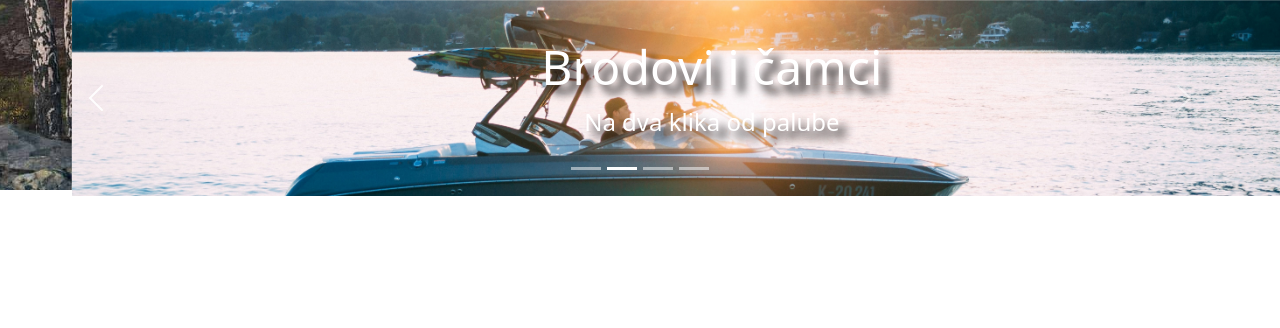
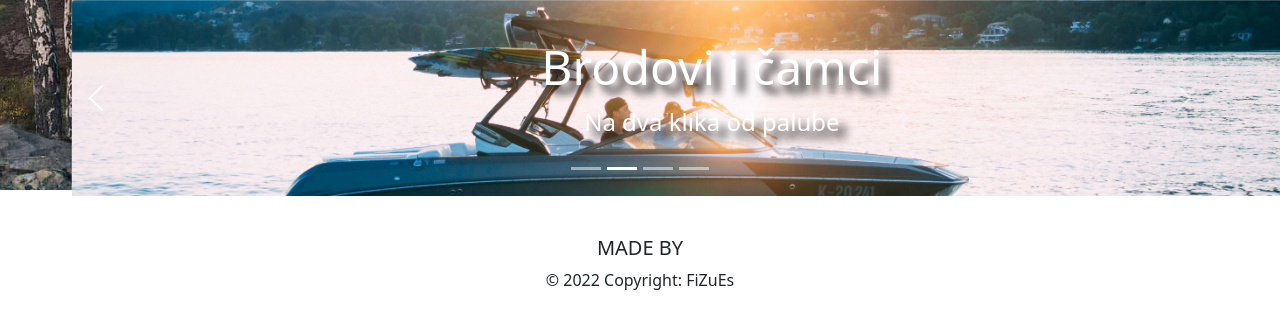
Before and after one commit to SteX266/mrs-isa, a React (Create React App) app in the folder frontend/: page / in a window 1280 px wide. Shown: the top 328 px of the page. Built offline with nearby package versions, Linux system fonts and the light colour scheme.

Commit message:
#3.1.1.2 Dodat footer

```diff
--- a/frontend/src/App.js
+++ b/frontend/src/App.js
@@ -1,10 +1,18 @@
+import "../node_modules/bootstrap/dist/css/bootstrap.min.css";
+import "../node_modules/bootstrap/dist/js/bootstrap";
 import './App.css';
 import Header from './components/Header';
+import Footer from './components/Footer';
 function App() {
-  return (
-      <Header><p>proba</p></Header>
+  return <>
 
-  );
+    <Header/>
+    <Footer></Footer>
+
+  </>;
+
+
+
 }
 
 export default App;
--- /dev/null
+++ b/frontend/src/components/Footer.js
@@ -0,0 +1,15 @@
+import React from "react"
+
+const Footer = () => <footer className="page-footer font-small blue pt-4">
+    <div className="container-fluid text-center text-md-left">
+        <div className="row">
+            <div className="text-center py-3">
+                <h5 className="text-uppercase">Made By</h5>
+                <p>© 2022 Copyright: FiZuEs</p>
+            </div>
+        </div>
+    </div>
+
+</footer>
+
+export default Footer
--- a/frontend/src/components/Header.js
+++ b/frontend/src/components/Header.js
@@ -1,5 +1,4 @@
-import "../../node_modules/bootstrap/dist/css/bootstrap.min.css";
-import "../../node_modules/bootstrap/dist/js/bootstrap";
+
 import "./Header.css";
 
 import vacation from "../images/koliba1.jpg";
```
